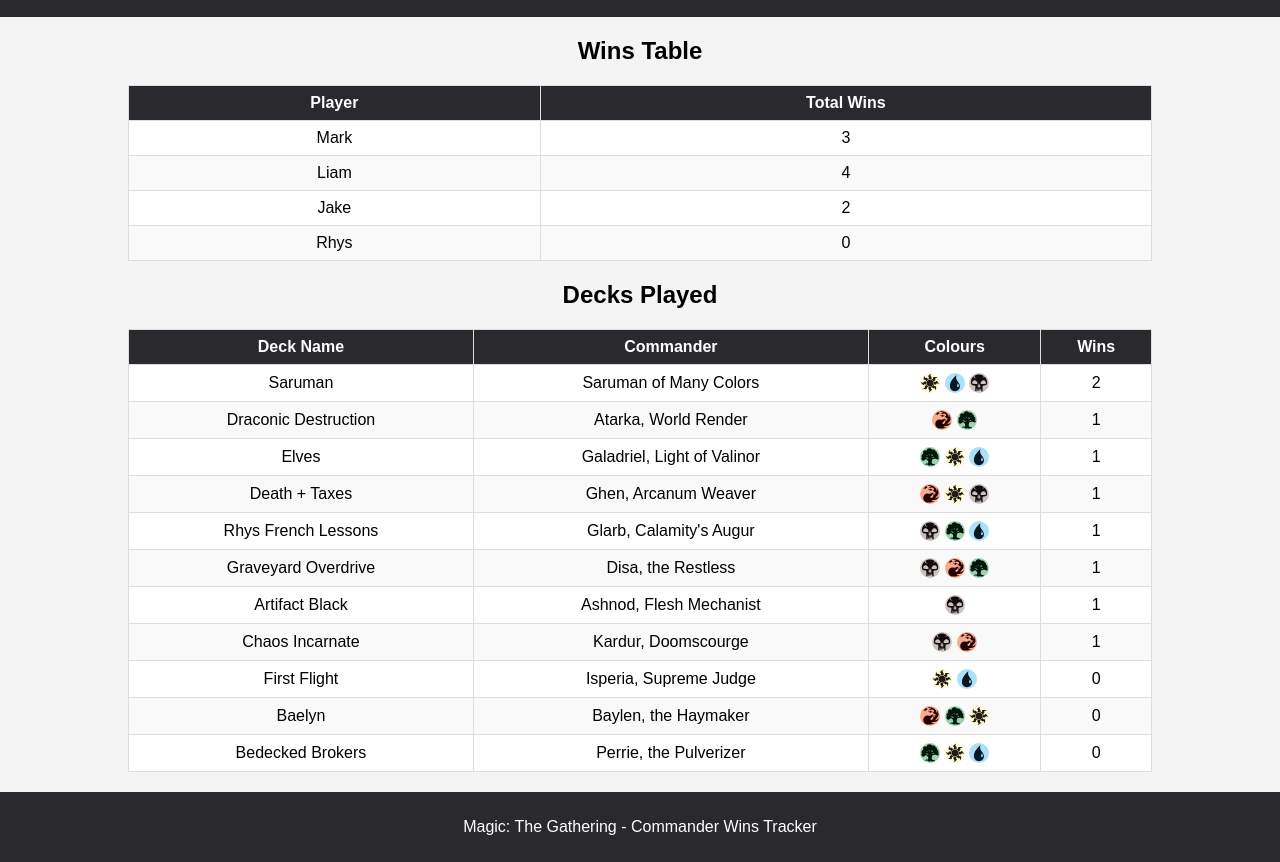
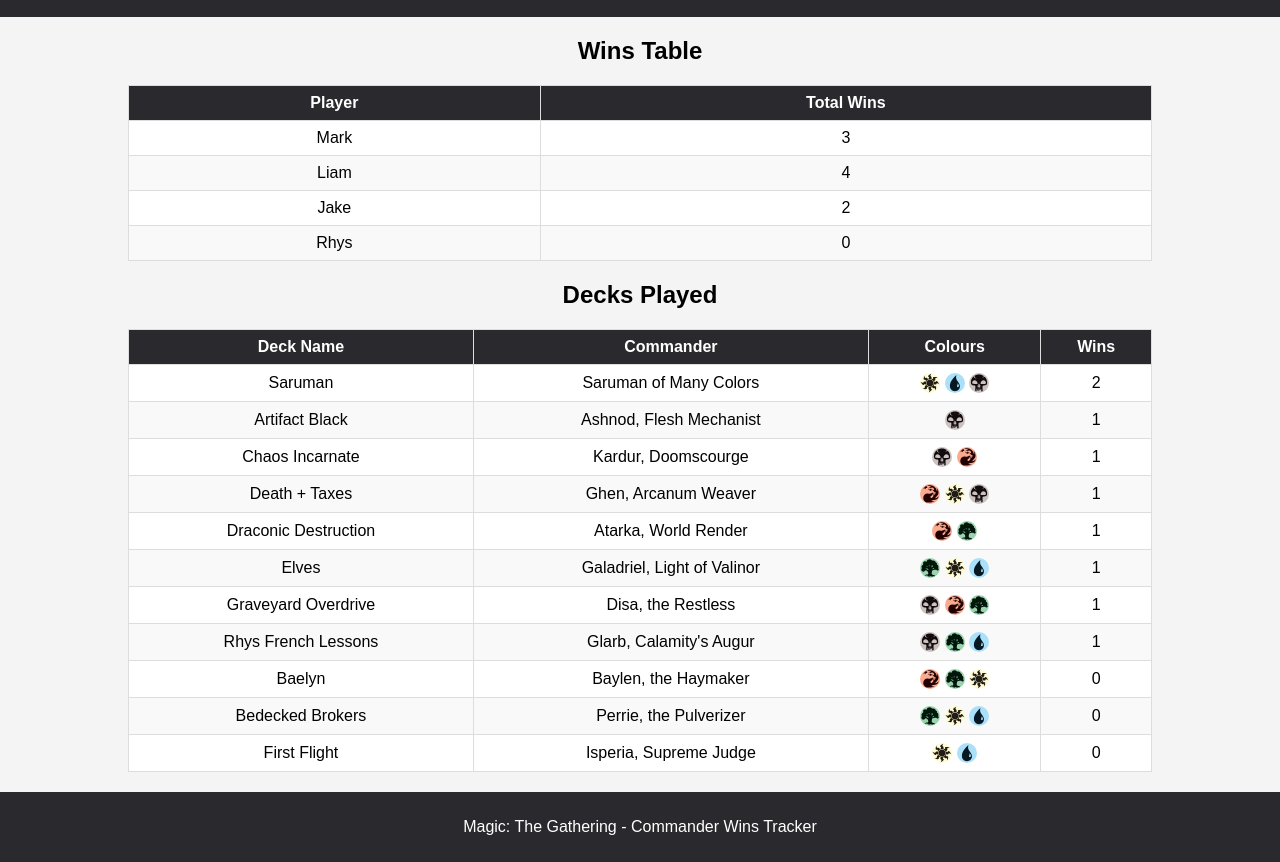
Before and after one commit to markglynnejones/markglynnejones.github.io, a plain HTML site: page index.html in a window 1280 px wide. Shown: the part 95-957 px from the top of the page. Drawn offline with Linux system fonts and the light colour scheme.

Commit message:
Update index.html

```diff
--- a/index.html
+++ b/index.html
@@ -70,21 +70,38 @@
             </thead>
             <script>
         document.addEventListener('DOMContentLoaded', function () {
-                    document.querySelectorAll('th').forEach(th => {
-                        th.addEventListener('click', () => {
-                            const table = th.closest('table');
+            // Function to sort a table by multiple columns
+            function sortTableByColumns(table, sortCriteria) {
                 const rows = Array.from(table.querySelectorAll('tbody > tr'));
-                            const index = Array.from(th.parentNode.children).indexOf(th);
-                            const ascending = th.dataset.ascending === 'true';
                 rows.sort((rowA, rowB) => {
-                                const cellA = rowA.children[index].textContent.trim();
-                                const cellB = rowB.children[index].textContent.trim();
-                                return ascending ? cellA.localeCompare(cellB) : cellB.localeCompare(cellA);
+                    for (const { columnIndex, ascending } of sortCriteria) {
+                        const cellA = rowA.children[columnIndex].textContent.trim();
+                        const cellB = rowB.children[columnIndex].textContent.trim();
+
+                        let comparison;
+                        if (!isNaN(cellA) && !isNaN(cellB)) {
+                            comparison = ascending
+                                ? parseInt(cellA) - parseInt(cellB)
+                                : parseInt(cellB) - parseInt(cellA);
+                        } else {
+                            comparison = ascending
+                                ? cellA.localeCompare(cellB)
+                                : cellB.localeCompare(cellA);
+                        }
+
+                        if (comparison !== 0) return comparison;
+                    }
+                    return 0;
                 });
                 rows.forEach(row => table.querySelector('tbody').appendChild(row));
-                            th.dataset.ascending = !ascending;
-                        });
-                    });
+            }
+
+            // Sort the Decks Played table by Wins (index 3) and then Deck Name (index 0)
+            const decksTable = document.querySelector('section:nth-of-type(2) table');
+            sortTableByColumns(decksTable, [
+                { columnIndex: 3, ascending: false }, // Sort by Wins descending
+                { columnIndex: 0, ascending: true }  // Then by Deck Name ascending
+            ]);
         });
     </script>
             <tbody>
```
Lines whose indentation alone changed are shown as unchanged.
